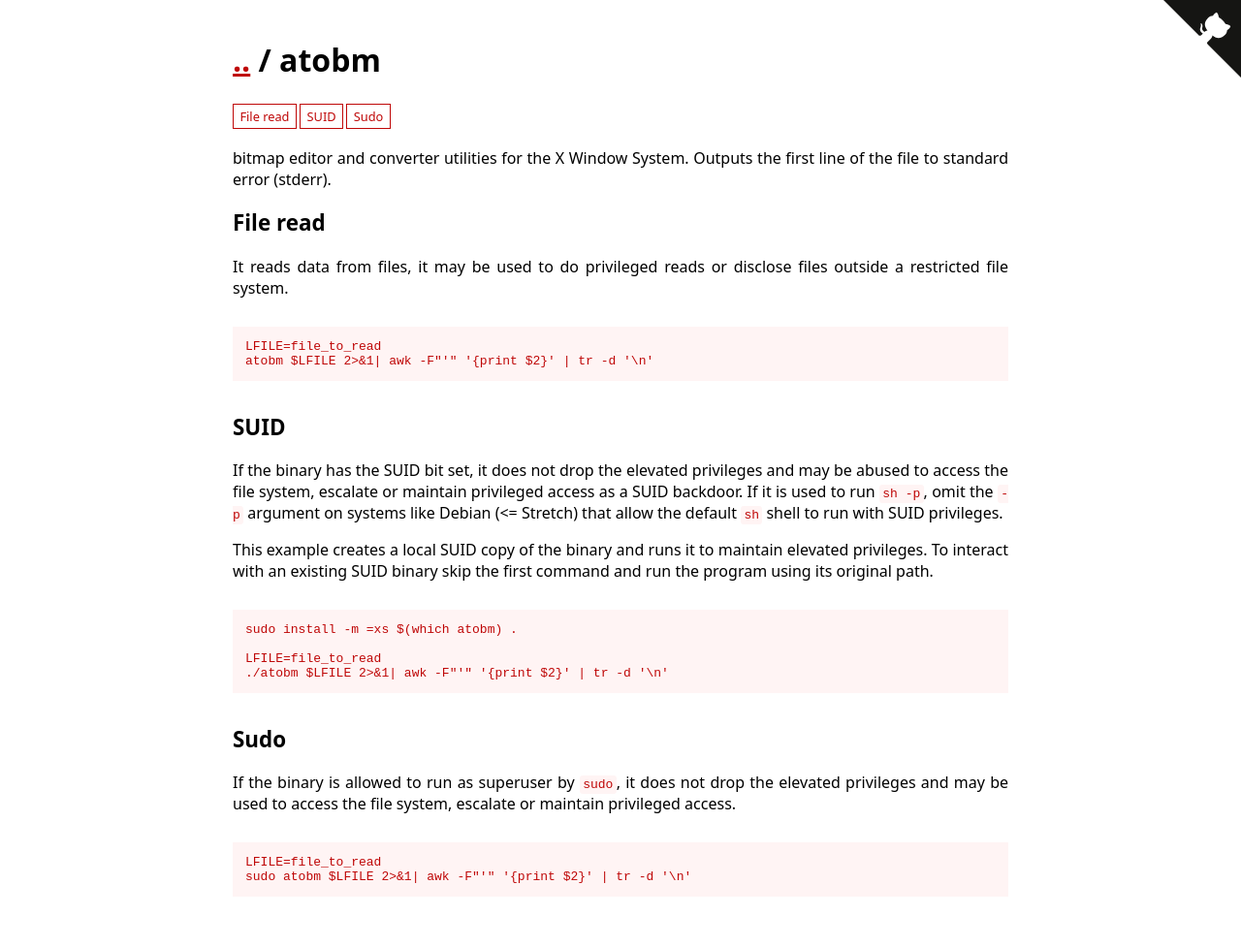
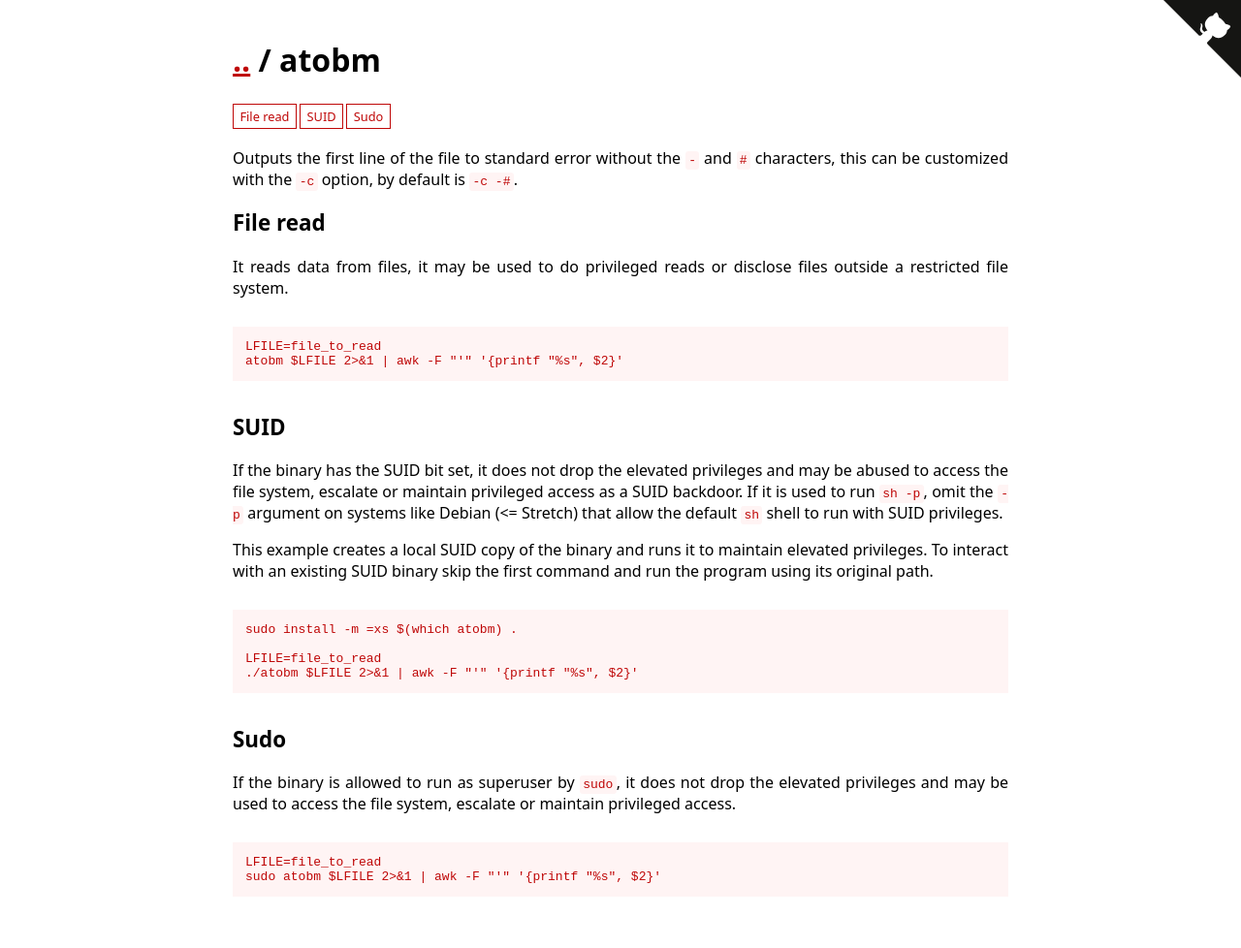
Before and after one commit to GTFOBins/GTFOBins.github.io, a Jekyll site: the page built from _gtfobins/atobm.md, in a window 1280 px wide. Shown: the whole page at 97% size. Built offline with Jekyll 4.4.1, drawn with Linux system fonts in a browser that asks for light colours.

Commit message:
Improve atobm

```diff
--- a/_gtfobins/atobm.md
+++ b/_gtfobins/atobm.md
@@ -1,16 +1,16 @@
 ---
-description: bitmap editor and converter utilities for the X Window System. Outputs the first line of the file to standard error (stderr).
+description: Outputs the first line of the file to standard error without the `-` and `#` characters, this can be customized with the `-c` option, by default is `-c -#`.
 functions:
   file-read:
     - code: |
         LFILE=file_to_read
-        atobm $LFILE 2>&1| awk -F"'" '{print $2}' | tr -d '\n'
+        atobm $LFILE 2>&1 | awk -F "'" '{printf "%s", $2}'
   sudo:
     - code: |
         LFILE=file_to_read
-        sudo atobm $LFILE 2>&1| awk -F"'" '{print $2}' | tr -d '\n'
+        sudo atobm $LFILE 2>&1 | awk -F "'" '{printf "%s", $2}'
   suid:
     - code: |
         LFILE=file_to_read
-        ./atobm $LFILE 2>&1| awk -F"'" '{print $2}' | tr -d '\n'
+        ./atobm $LFILE 2>&1 | awk -F "'" '{printf "%s", $2}'
 ---
```
